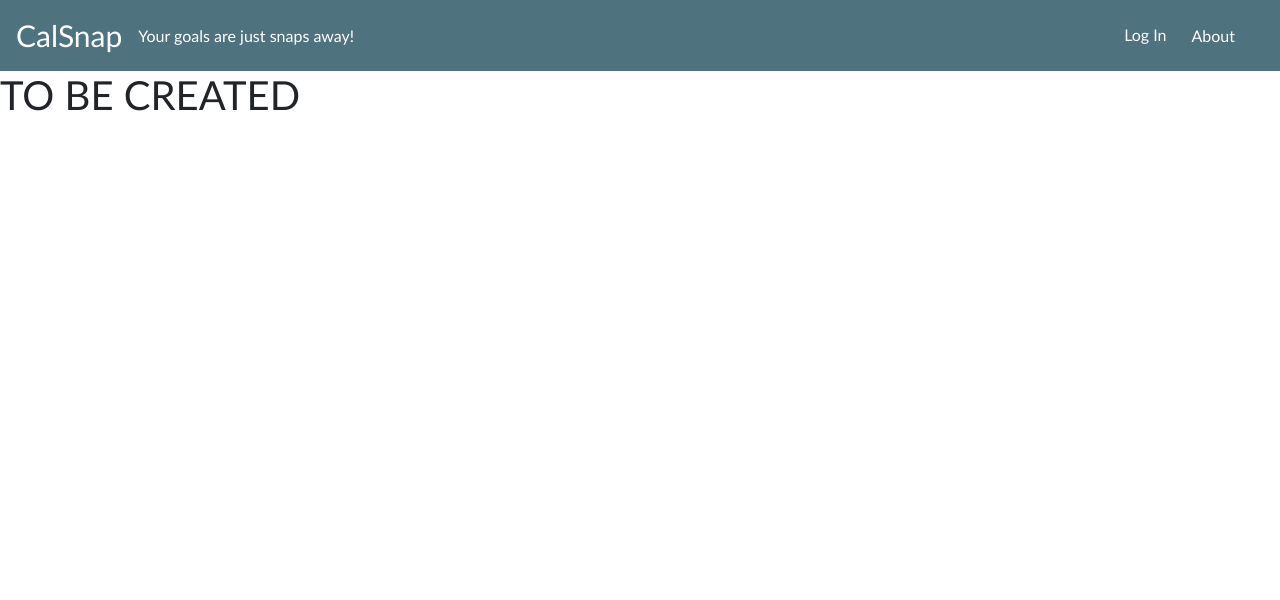
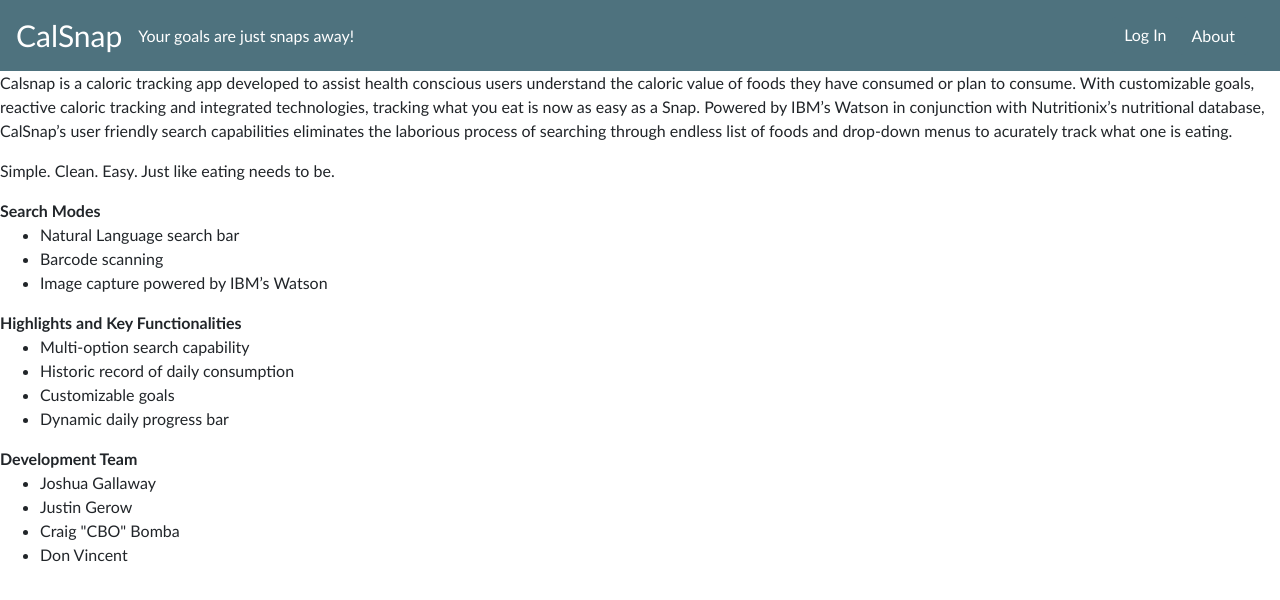
Before and after one commit to cbo2/CalSnap, a React (Create React App) app in the folder client/: page /about in a window 1280 px wide. Shown: the top 600 px of the page. Built offline with nearby package versions, Linux system fonts and the light colour scheme; what auth0-js would draw is missing.

Commit message:
adding about content

```diff
--- a/client/src/pages/About.js
+++ b/client/src/pages/About.js
@@ -1,7 +1,40 @@
 import React from "react";
 
 const About = () => (
-  <h1>TO BE CREATED</h1>
+
+  <div>
+
+  <p>Calsnap is a caloric tracking app developed to assist health conscious users understand
+     the caloric value of foods they have consumed or plan to consume. With customizable goals,
+     reactive caloric tracking and integrated technologies, tracking what you eat is now as easy as a Snap.
+     Powered by IBM’s Watson in conjunction with Nutritionix’s nutritional database, CalSnap’s user friendly
+     search capabilities eliminates the laborious process of searching through endless list of foods and
+    drop-down menus to acurately track what one is eating.</p>
+
+  <p>Simple. Clean. Easy. Just like eating needs to be.</p>
+
+  <b>Search Modes</b>
+  <ul>
+    <li>Natural Language search bar</li>
+    <li>Barcode scanning</li>
+    <li>Image capture powered by IBM’s Watson</li>
+  </ul>
+  <b>Highlights and Key Functionalities</b>
+  <ul>
+    <li>Multi-option search capability</li>
+    <li>Historic record of daily consumption</li>
+    <li>Customizable goals</li>
+    <li>Dynamic daily progress bar</li>
+  </ul>
+
+  <b>Development Team</b>
+  <ul>
+    <li>Joshua Gallaway</li>
+    <li>Justin Gerow</li>
+    <li>Craig "CBO" Bomba</li>
+    <li>Don Vincent</li>
+  </ul>
+  </div>
 );
 
 export default About;
```
